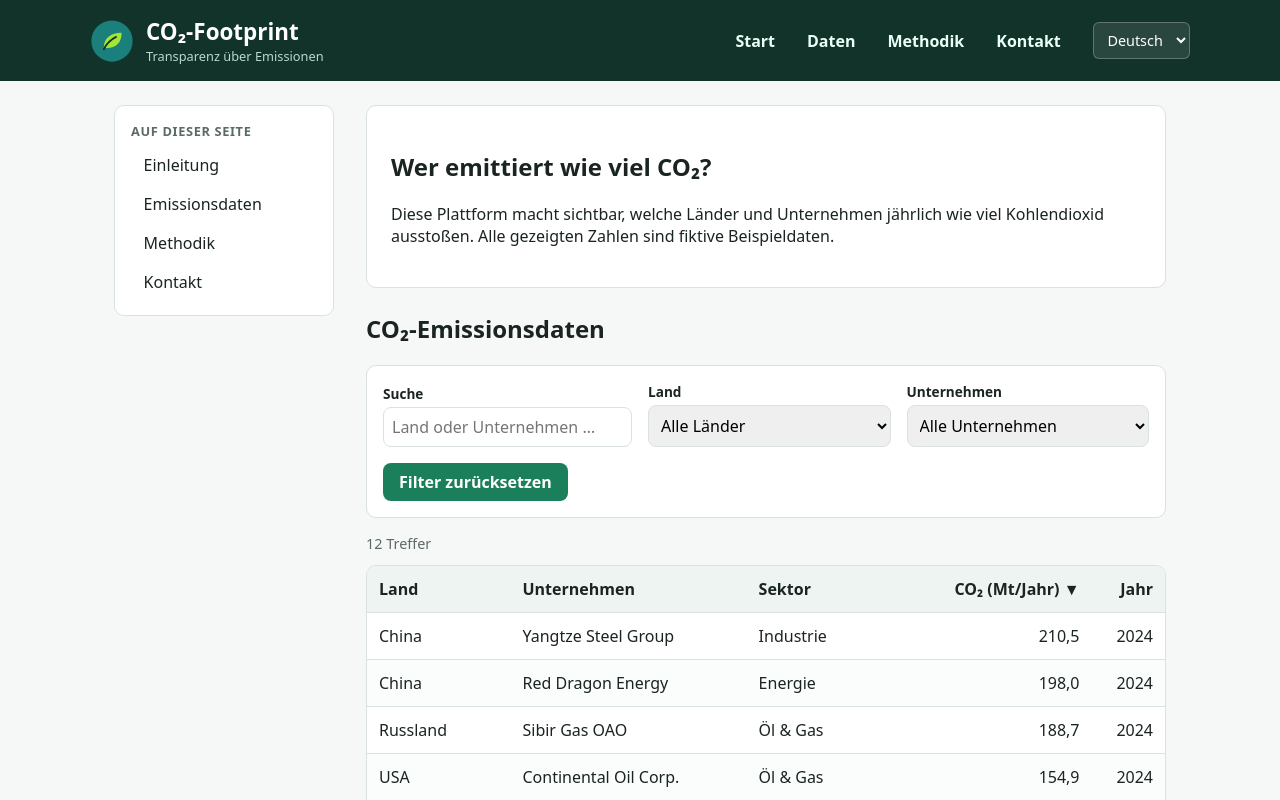
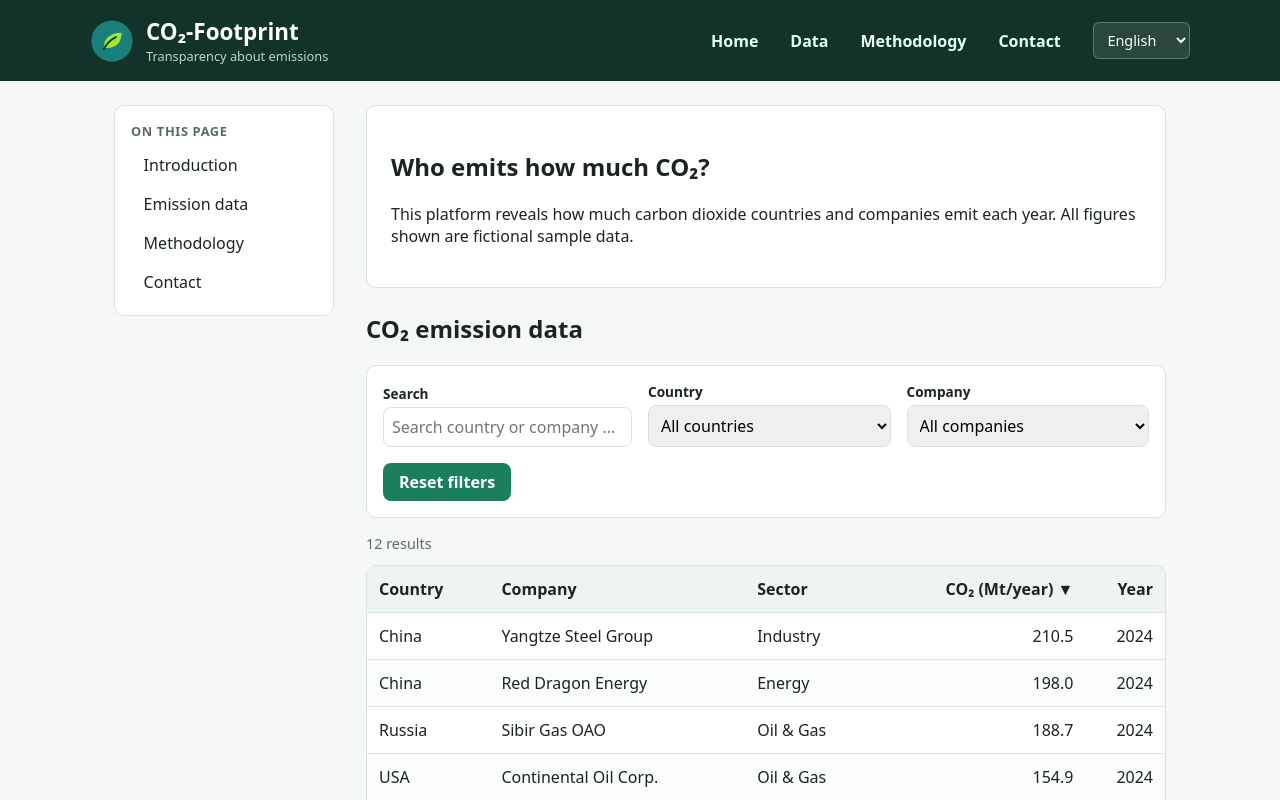
Before and after one commit to codeduyum/co2-footprint, a React (Vite) app: page / in a window 1280 px wide. Shown: the top 800 px of the page. Built offline with nearby package versions, Linux system fonts and the light colour scheme.

Commit message:
Added detection for initial language from browser preferences.

```diff
--- a/src/i18n/LanguageProvider.jsx
+++ b/src/i18n/LanguageProvider.jsx
@@ -1,9 +1,23 @@
 import { useEffect, useState } from 'react'
 import { LanguageContext } from './LanguageContext.js'
-import { LANGUAGES, translations, dataLabels } from './translations.js'
+import { LANGUAGES, DEFAULT_LANG, translations, dataLabels } from './translations.js'
+
+// Ermittelt die Startsprache aus den Browsereinstellungen.
+function detectLanguage() {
+  const preferred = navigator.languages ?? [navigator.language]
+
+  for (const tag of preferred) {
+    const code = tag.toLowerCase().split('-')[0]
+    if (LANGUAGES[code]) {
+      return code
+    }
+  }
+
+  return DEFAULT_LANG
+}
 
 export function LanguageProvider({ children }) {
-  const [lang, setLang] = useState('de')
+  const [lang, setLang] = useState(detectLanguage)
 
   const dir = LANGUAGES[lang].dir
 
--- a/src/i18n/translations.js
+++ b/src/i18n/translations.js
@@ -5,6 +5,10 @@ export const LANGUAGES = {
   en: { label: 'English', dir: 'ltr' },
   ar: { label: 'العربية', dir: 'rtl' },
 }
+
+// Rückfallsprache, wenn keine der Browsersprachen unterstützt wird
+export const DEFAULT_LANG = 'de'
+
 
 export const translations = {
   de: {
```
